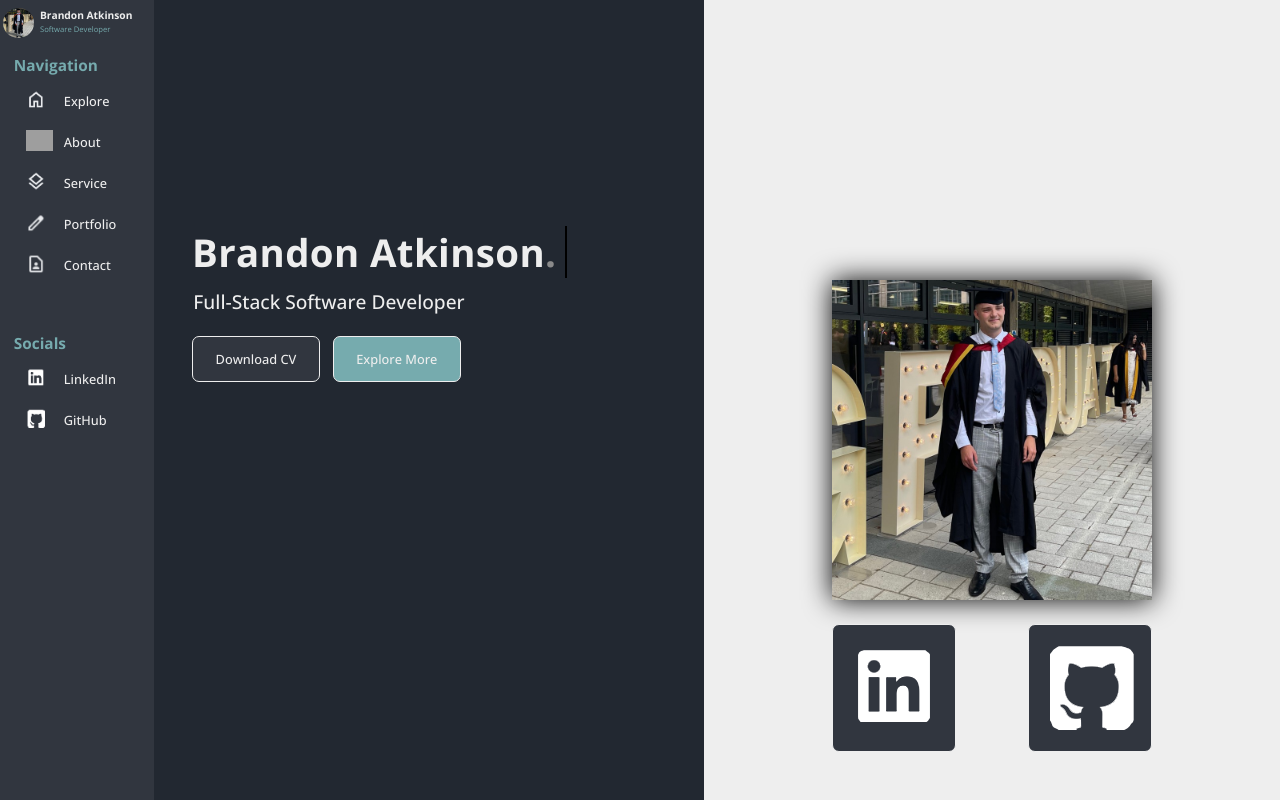
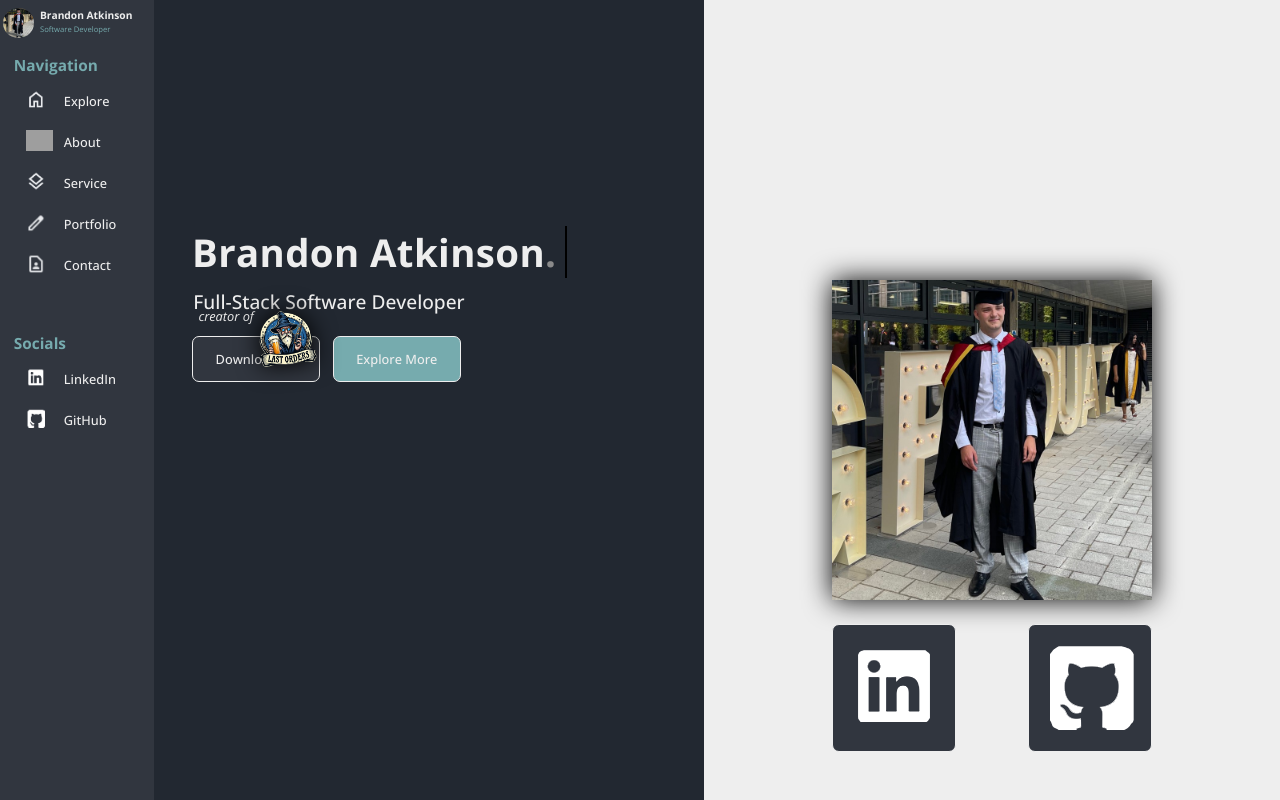
Before and after one commit to itsbrandonowens/brandon_atkinson_portfolio, a React (Create React App) app: page / in a window 1280 px wide. Shown: the top 800 px of the page. Built offline with nearby package versions, Linux system fonts and the light colour scheme; grey boxes are pictures that could not be loaded.

Commit message:
creator of lo

```diff
--- a/src/components/IndexPage.jsx
+++ b/src/components/IndexPage.jsx
@@ -2,6 +2,7 @@ import React from 'react'
 import '../styles/IndexPage.css'
 import { Link } from 'react-router-dom';
 import IndexPicture from './images/index_me.png'
+import loLogo from './images/LastOrdersPortf.png'
 import linked_in_logo from './images/linkedin_icon.png'
 import github_logo from './images/github_icon.png'
 import brandon_cv from './brandon_cv.pdf'
@@ -10,6 +11,7 @@ const IndexPage = () => {
     //add more to about section
 
     // Gets the "about" titles id and scrolls until that is on the top of the view
+    // move all java projects to one folder and same with each language
     const aboutHandler = () => {
         document.getElementById('about').scrollIntoView({ behavior: "smooth" });
     }
@@ -21,7 +23,8 @@ const IndexPage = () => {
             <h2 className="job_role_text">Full-Stack Software Developer</h2>
             <a href={brandon_cv} target="_blank" ><button className="index_hire_me_button"> Download CV </button></a>
             <button className="index_explore_more_button" onClick={aboutHandler}> Explore More </button>
-
+            <h2 className='creator_text'>creator of</h2>
+            <img src={loLogo} className='creator_lo_logo' alt="Last Orders Logo"></img>
 
             <img src={IndexPicture} className="index_image_me" alt="Brandon Atkinson Image"></img>
 
--- a/src/styles/About.css
+++ b/src/styles/About.css
@@ -270,6 +270,7 @@
         font-weight: 600;
         color: #76ABAE;
         margin-bottom: 8%;
+
     }
 
     .about_navbar_list {
--- a/src/styles/IndexPage.css
+++ b/src/styles/IndexPage.css
@@ -206,7 +206,25 @@
         width: 50%;
     }
 
+    .creator_text{
+        position: absolute;
+        margin-top:1%;
+        right:30%;
+        font-family: "Open Sans", sans-serif;
+        color: #EEEEEE;
+        font-size: 3vw;
+        font-weight:100;
+        font-style:italic;
+        color:black;
+    }
 
+    .creator_lo_logo{
+    width:20%;
+    position:absolute;
+    right:8%;
+    margin-top:2%;
+    filter: drop-shadow(0 0 0.3rem rgb(0, 0, 0));
+    }
 
 }
 
@@ -369,6 +387,25 @@
     .index_icon {
         width: 50%;
     }
+
+    .creator_text{
+        position: absolute;
+        margin-top:24%;
+        left: 15.5%;
+        font-family: "Open Sans", sans-serif;
+        color: #EEEEEE;
+        font-size: 1vw;
+        font-weight:100;
+        font-style:italic;
+    }
+
+    .creator_lo_logo{
+        width:5%;
+        position:absolute;
+        left:20%;
+        margin-top:24%;
+        filter: drop-shadow(0 0 0.75rem rgb(0, 0, 0));
+        }
 }
 
 /* --------------------------------------------------------------------------------------------------------------------------------------- */
@@ -528,4 +565,23 @@
     .index_icon {
         width: 100%;
     }
+
+    .creator_text{
+        position: absolute;
+        margin-top:24%;
+        left: 15.5%;
+        font-family: "Open Sans", sans-serif;
+        color: #EEEEEE;
+        font-size: 1vw;
+        font-weight:100;
+        font-style:italic;
+    }
+
+    .creator_lo_logo{
+    width:5%;
+    position:absolute;
+    left:20%;
+    margin-top:24%;
+    filter: drop-shadow(0 0 0.75rem rgb(0, 0, 0));
+    }
 }
```
